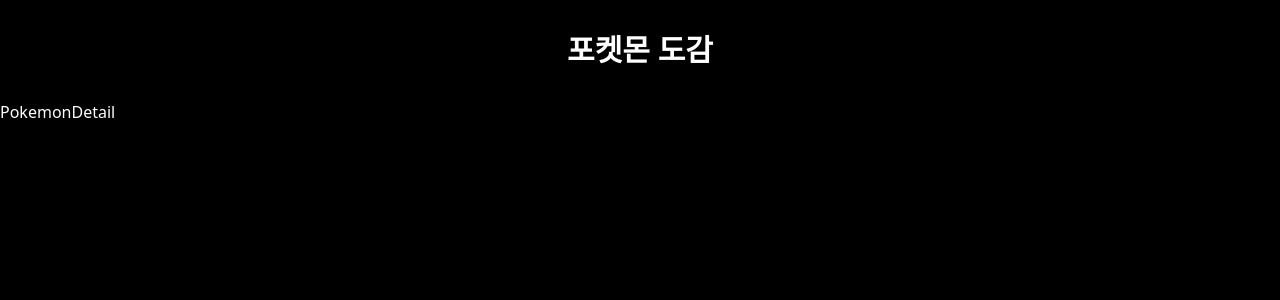
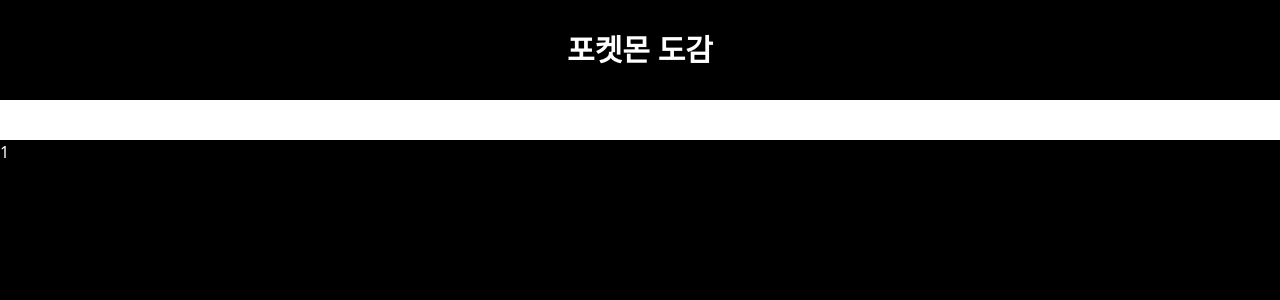
Before and after one commit to jeoninhwa3/pokemons-project, a Next.js app: page /detail/1 in a window 1280 px wide. Shown: the top 300 px of the page. Built offline with nearby package versions, Linux system fonts and the light colour scheme.

Commit message:
feat: 상세페이지 api 불러오기

```diff
--- a/package.json
+++ b/package.json
@@ -10,6 +10,7 @@
   },
   "dependencies": {
     "axios": "^1.7.2",
+    "json-server": "^1.0.0-beta.1",
     "next": "14.2.4",
     "react": "^18",
     "react-dom": "^18"
--- a/src/app/detail/[id]/page.tsx
+++ b/src/app/detail/[id]/page.tsx
@@ -4,10 +4,15 @@
   params,
 }: {
   params: {
-    id: string;
+    id: number;
   };
 }) => {
-  return <PokemonDetail />;
+  return (
+    <>
+      <PokemonDetail id={params.id} />
+      <p className="text-white">{params.id}</p>
+    </>
+  );
 };
 
 export default DetailPage;
--- a/src/components/PokemonDetail/PokemonDetail.tsx
+++ b/src/components/PokemonDetail/PokemonDetail.tsx
@@ -1,7 +1,22 @@
-import React from "react";
+import axios from "axios";
+import React, { useState } from "react";
+import { Pokemon } from "../../types/pokemon";
 
-const PokemonDetail = () => {
-  return <div className="text-white">PokemonDetail</div>;
+const detailPokemonApi = async (id: number) => {
+  const response = await axios.get<Pokemon[]>(
+    `http://localhost:3000/api/pokemons/${id}`
+  );
+  return response.data;
+};
+
+const PokemonDetail = async ({ id }: { id: number }) => {
+  return (
+    <div className="bg-white p-5">
+      <div>
+        <strong></strong>
+      </div>
+    </div>
+  );
 };
 
 export default PokemonDetail;
```
Also changed, not shown: 1 other file (tests, documents, lock files or other folders).
